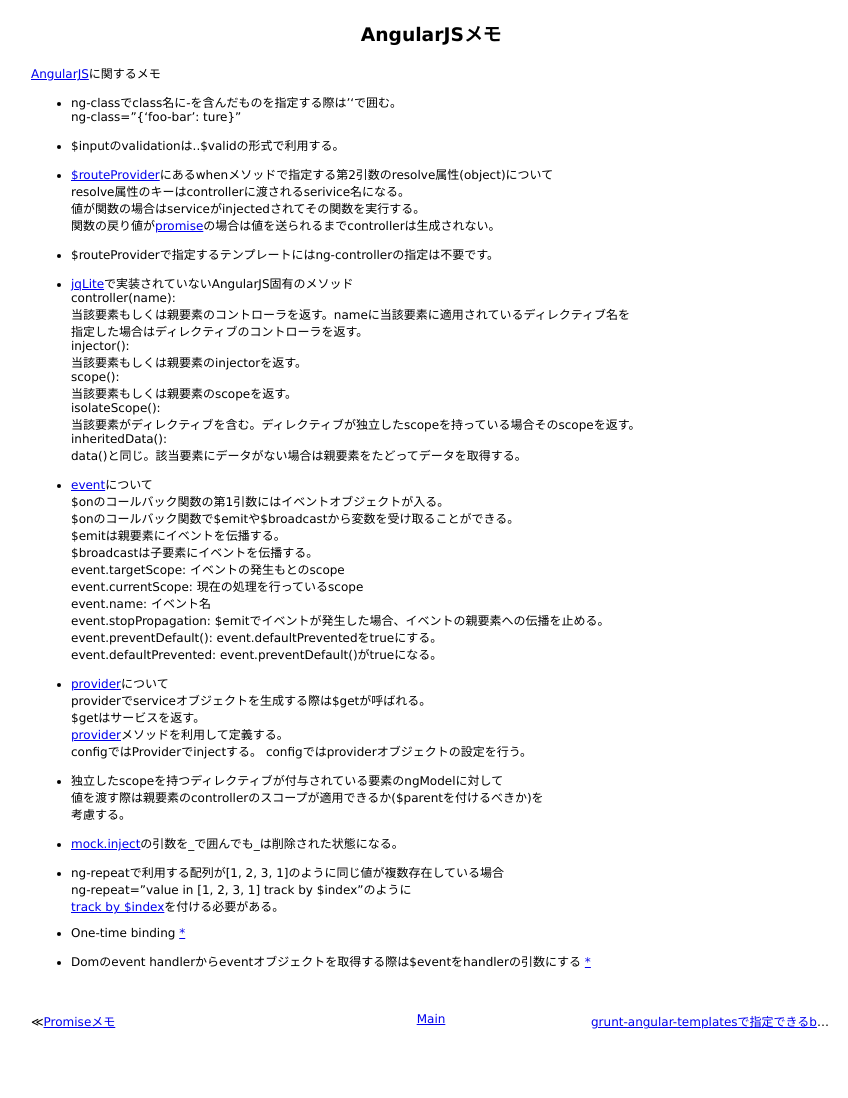
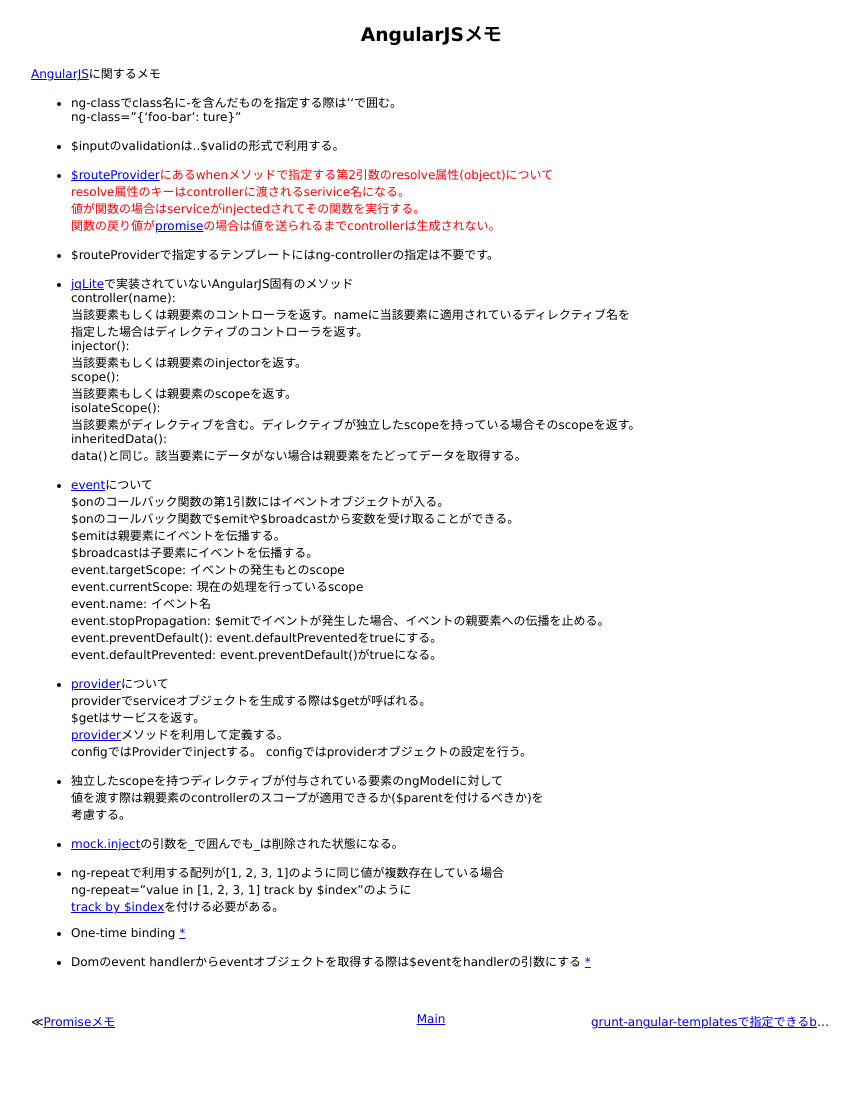
Before and after one commit to 38elements/38elements.github.com, a Jekyll site: the page built from _posts/2014-5-24-AngularJS.md, in a window 1280 px wide. Shown: the whole page, without its empty margins (209-1057 px from the left). Built offline with Jekyll 4.4.1, drawn with Linux system fonts in a browser that asks for light colours; Markdown is read by kramdown in place of the engine named in the settings.

Commit message:
Update 2014-5-24-AngularJS.md

```diff
--- a/_posts/2014-5-24-AngularJS.md
+++ b/_posts/2014-5-24-AngularJS.md
@@ -10,10 +10,10 @@ ng-class="{'foo-bar': ture}"
 
 * $inputのvalidationは<formのname属性>.<inputのname属性>.$validの形式で利用する。
 
-* [$routeProvider](https://docs.angularjs.org/api/ngRoute/provider/$routeProvider)にあるwhenメソッドで指定する第2引数のresolve属性(object)について
+* <span style="color:red;">[$routeProvider](https://docs.angularjs.org/api/ngRoute/provider/$routeProvider)にあるwhenメソッドで指定する第2引数のresolve属性(object)について
 resolve属性のキーはcontrollerに渡されるserivice名になる。
 値が関数の場合はserviceがinjectedされてその関数を実行する。
-関数の戻り値が[promise](https://docs.angularjs.org/api/ng/service/$q)の場合は値を送られるまでcontrollerは生成されない。
+関数の戻り値が[promise](https://docs.angularjs.org/api/ng/service/$q)の場合は値を送られるまでcontrollerは生成されない。</span>
 
 * $routeProviderで指定するテンプレートにはng-controllerの指定は不要です。
 
```
